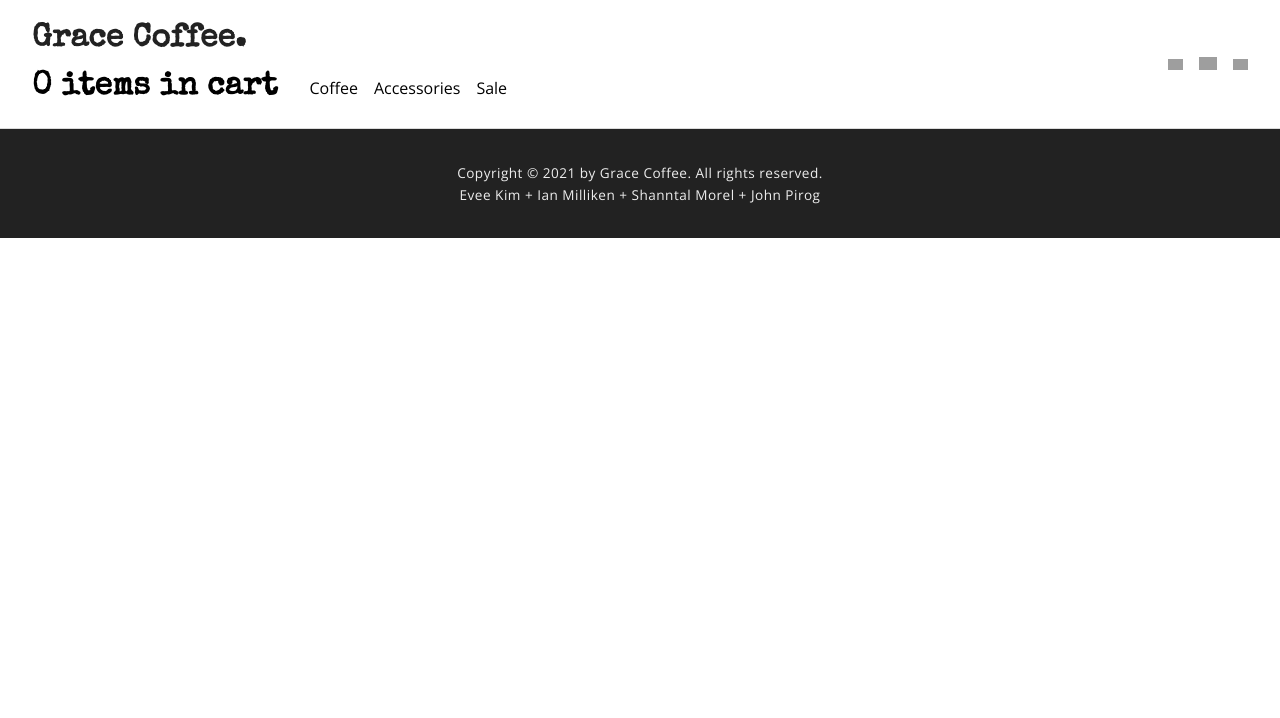
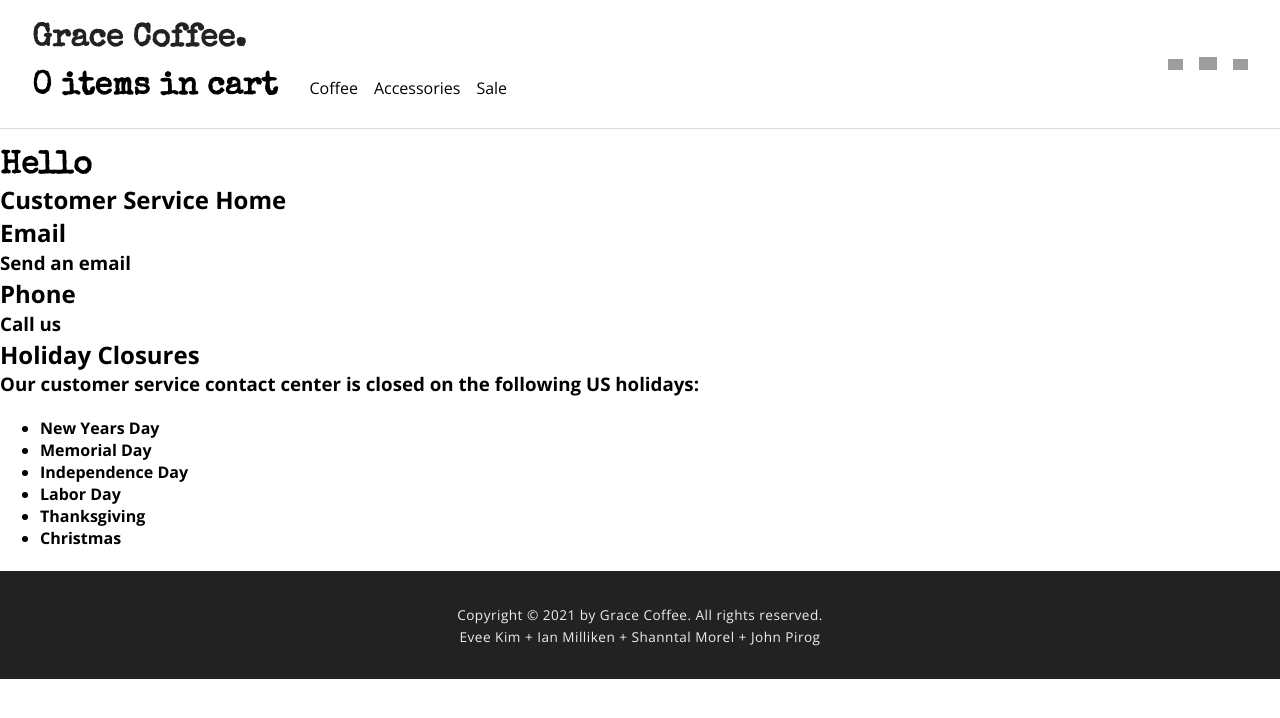
Before and after one commit to Team-2-Grace-Shopper/team-2-grace-shopper, a React app: page /contactus in a window 1280 px wide. Built offline with nearby package versions, Linux system fonts and the light colour scheme; some packages are replaced by stand-ins of ours; grey boxes are pictures that could not be loaded.

Commit message:
add contact us and set a fixed nav bar

```diff
--- a/client/Routes.js
+++ b/client/Routes.js
@@ -19,6 +19,7 @@
 import Account from "./components/Account";
 import { me } from "./store";
 import EditProductAdmin from "./components/EditProductAdmin";
+import ContactUs from "./components/ContactUs";
 
 
 /**
@@ -47,6 +48,7 @@
           <Route path="/cart/checkout" component={Checkout} />
           <Route path="/cart/confirmation" component={Confirmation} />
           <Route path="/orderconfirmation" component={OrderConfirmation} />
+          <Route path="/contactus" component={ ContactUs } />
         </Switch>
         {isLoggedIn ? (
           <Switch>
--- a/client/components/Account.js
+++ b/client/components/Account.js
@@ -116,9 +116,9 @@
               <Icon icon="la:id-card" />
             </li>
             <li>
-              <Link to="/">
+              <Link to="/contactus">
                 <div>
-                  <h3>Need a help?</h3>
+                  <h3>Need help?</h3>
                   <span>Contact us</span>
                 </div>
               </Link>
--- /dev/null
+++ b/client/components/ContactUs.js
@@ -0,0 +1,39 @@
+import React from "react";
+import { connect } from "react-redux";
+import { Link } from "react-router-dom";
+
+const _ContactUs = (props) => {
+  return (
+    <div>
+        <h1 style={{marginTop: 150}}>Hello { props.user.name }</h1>
+        <h2>Customer Service Home</h2>
+        <h2>Email</h2>
+        <h3><a href="mailto:customerservice@gracecoffee.com">Send an email</a></h3>
+        <h2>Phone</h2>
+        <h3><a href="tel:1-800-555-1212">Call us</a></h3>
+        <h2>Holiday Closures</h2>
+        <h3>Our customer service contact center is closed on the following US holidays:</h3>
+        <h4><ul>
+        <li>New Years Day</li>
+        <li>Memorial Day</li>
+        <li>Independence Day</li>
+        <li>Labor Day</li>
+        <li>Thanksgiving</li>
+        <li>Christmas</li>
+        </ul></h4>
+    </div>
+  );
+}
+
+const mapState = (state) => {
+  return {
+    user: state.auth,
+  };
+};
+
+const mapDispatchToProps = {
+
+};
+
+const ContactUs = connect(mapState, mapDispatchToProps)(_ContactUs);
+export default ContactUs ;
--- a/public/style.css
+++ b/public/style.css
@@ -88,7 +88,18 @@
   justify-content: space-between;
   align-items: center;
   z-index: 999;
+/* JP  fixed position nav bar*/
+  position: fixed;
+  top:0;
+  overflow: hidden;
+  width: 95%;
+  background-color: white;
 }
+body > div{
+  margin-top: 7rem;
+}
+/* JP end changes (dropdown needs to be on top if this is kept */
+
 .logo {
   font-family: "Special Elite", cursive;
   color: #222;
```
